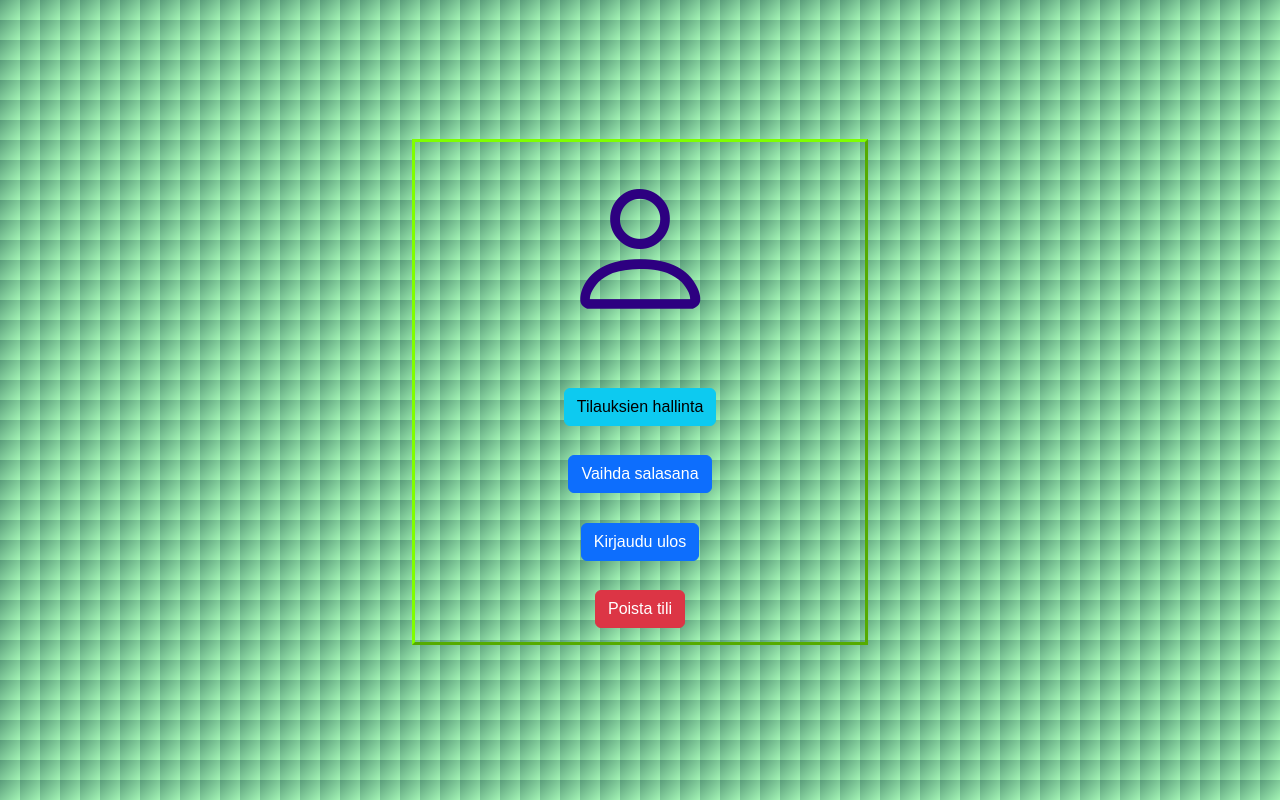
After one commit to Jimbobballs22/Projektityo1_JAR, a PHP site: page /profile.php in a window 1280 px wide. The commit adds this page. Run offline with PHP 8.4, Linux system fonts and the light colour scheme; style sheets or scripts are compiled from the project's sources.

Commit message:
profile ready 27.11.2026 b Lizzy730

```diff
--- /dev/null
+++ b/src/profile.php
@@ -0,0 +1,43 @@
+<!DOCTYPE html>
+<html lang="fi">
+    <head>
+        <meta charset="UTF-8">
+        <meta name="viewport" content="width=device-width, initial-scale=1.0">
+        <title>Profiili</title>
+        <link rel="stylesheet" href="website.scss">
+        <link href="https://cdn.jsdelivr.net/npm/bootstrap-icons/font/bootstrap-icons.css" rel="stylesheet">
+        <link href="https://cdn.jsdelivr.net/npm/bootstrap@5.3.8/dist/css/bootstrap.min.css" rel="stylesheet">
+        <script src="https://cdn.jsdelivr.net/npm/bootstrap@5.3.8/dist/js/bootstrap.bundle.min.js"></script>
+    </head>
+    <body class="profile-body">
+        <section class="container text-center">
+            <div class="row g-3 justify-content-center mx-auto">
+                <div class="col-md-12">
+                    <!-- Person Icon -->
+                    <h1 class="display-1" style="font-size: 10rem;"><i class="bi bi-person"></i></h1>
+                </div>
+
+                <!--Below here should be coded with php the logged in person's name-->
+
+                <!--above this line here should be coded with php the logged in person's name-->
+
+                <div class="col-md-12">
+                    <button type="submit" class="btn btn-info">Tilauksien hallinta</button>
+                </div>
+                <div class="col-md-12">
+                    <button type="submit" class="btn btn-primary">Vaihda salasana</button>
+                </div>
+
+                <div class="col-md-12"> <!--make the website ask if they actually wanna log out-->
+                    <button type="submit" class="btn btn-primary">Kirjaudu ulos</button>
+                </div>
+
+                <div class="col-md-12"> <!--make the website ask if they actually wanna delete their account-->
+                    <button type="submit" class="btn btn-danger">Poista tili</button>
+                </div>
+            </div>
+
+        </section>
+
+    </body>
+</html>
--- a/src/website.scss
+++ b/src/website.scss
@@ -40,7 +40,31 @@
 		hsl(155, 100%, 95%)
 	);
 }
-
+.profile-body{
+  box-sizing: border-box;
+	min-block-size: 100vb;
+	display: flex;
+	align-items: center;
+	justify-content: center;
+	padding: 2rem;
+	font-family: sans-serif;
+	font-size: 1.4rem;
+	line-height: 1.5;
+	color: hsl(261deg 100% 25%);
+  background-image: linear-gradient(
+		to top left,
+		hsl(133, 80%, 80%) 0,
+		hsl(150, 27%, 48%)
+	);
+}
+.row {
+  outline-style: outset;
+  outline-color: chartreuse;
+  width: 450px;
+  max-width: 100%;
+  height: 500px;
+  max-height: 100%;
+}
 
 //code below found in https://freefrontend.com/css-animations/page/2/ as "CSS Scroll-Animated Accordion Vertical Timeline"
 //though Lizzy730 modified it to fit the needs and added some of their own code to it
```
